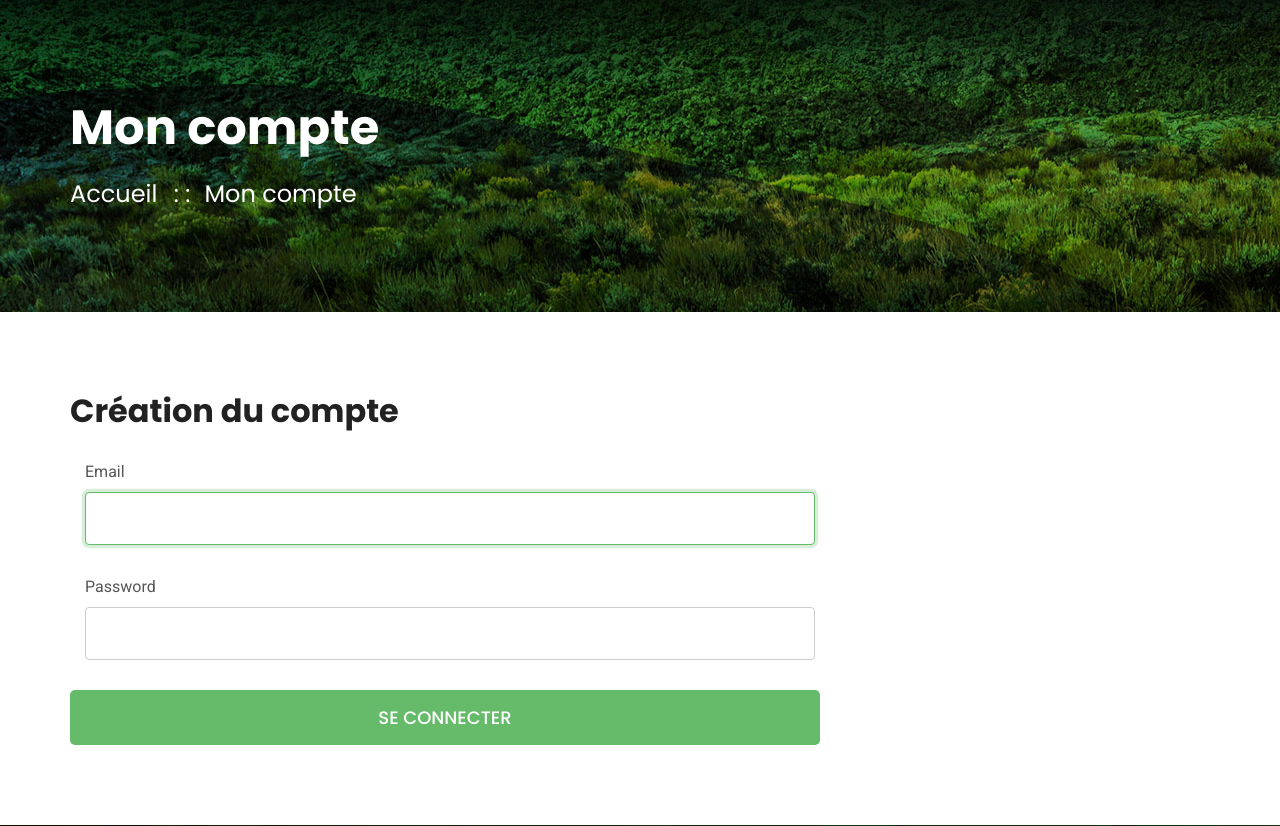
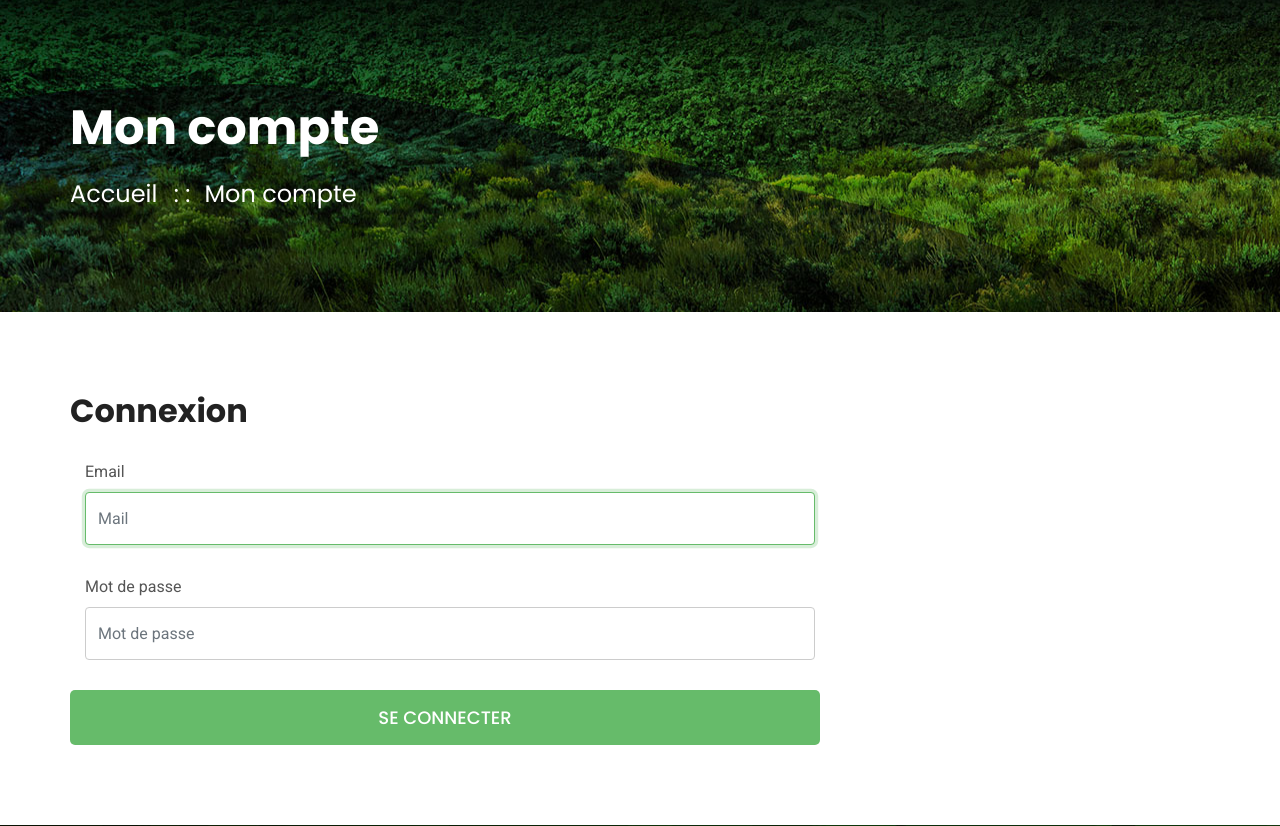
Before and after one commit to nico34638/MPAPWS, a Symfony app: template mpapws/templates/security/login.html.twig in a window 1280 px wide. Shown: the part 70-896 px from the top of the page. Run offline with Twig, Linux system fonts and the light colour scheme; the template is opened without the code that fills it, so the values that code supplies are empty; some libraries are stand-ins or nearby versions.

Commit message:
fix text form

```diff
--- a/mpapws/templates/security/login.html.twig
+++ b/mpapws/templates/security/login.html.twig
@@ -30,7 +30,7 @@
                             </div>
                         {% endif %}
 
-                        <h3>Création du compte </h3>
+                        <h3>Connexion </h3>
                         <form method="post">
                             <ul class="row">
                                 <li class="col-md-12">
@@ -38,15 +38,16 @@
                                         <div class="col-md-8">
                                             <label for="inputEmail" class="required">Email</label>
                                             <input type="email" value="{{ last_username }}" name="email" id="inputEmail"
-                                                   class="form-control" required autofocus>
+                                                   class="form-control" required autofocus placeholder="Mail">
                                         </div>
                                     </div>
                                 </li>
                                 <li class="col-md-12">
                                     <div class="input-group">
                                         <div class="col-md-8">
-                                            <label for="inputPassword" class="required">Password</label>
-                                            <input type="password" name="password" id="inputPassword" class="form-control"
+                                            <label for="inputPassword" class="required">Mot de passe</label>
+                                            <input type="password" name="password" id="inputPassword"
+                                                   class="form-control" placeholder="Mot de passe"
                                                    required>
                                         </div>
                                     </div>
```
